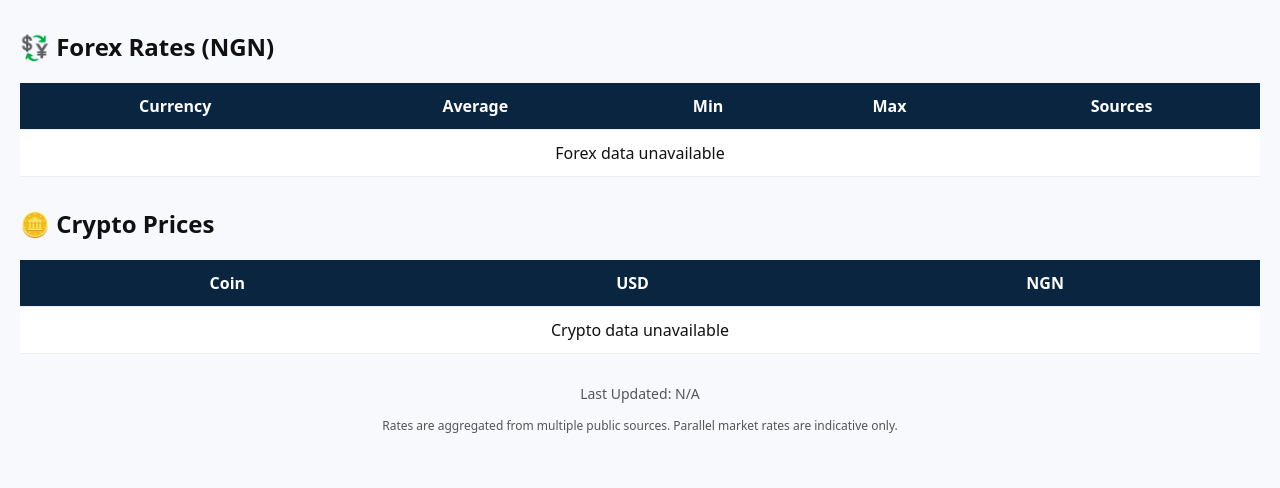
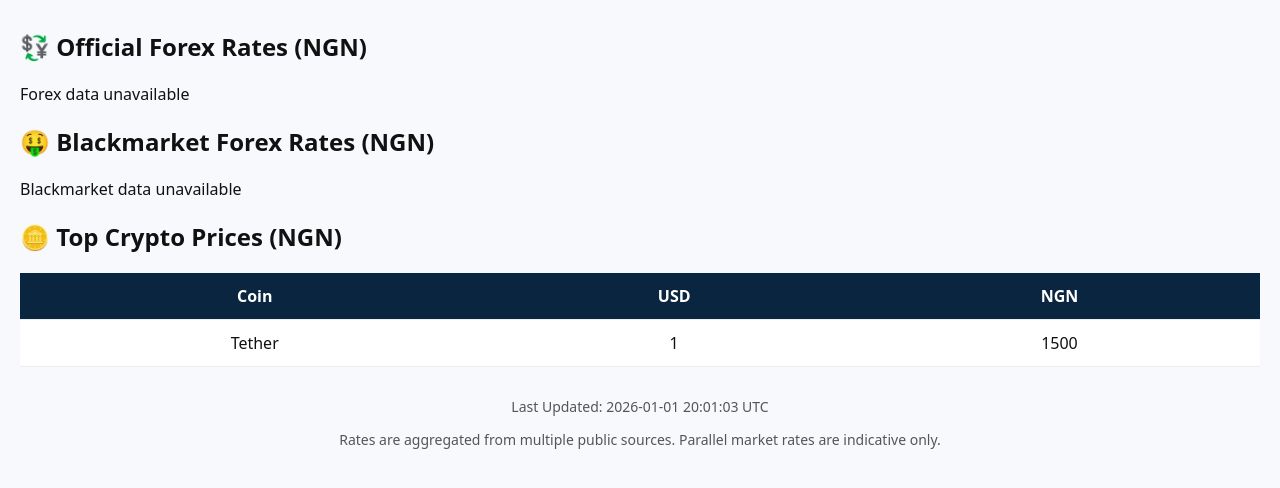
Before and after one commit to Goodguyy/naijarate, a FastAPI app: page / in a window 1280 px wide. Shown: the part 122-610 px from the top of the page. Run offline with FastAPI, Linux system fonts and the light colour scheme; data that the repository does not hold is empty.

Commit message:
Update index.html

```diff
--- a/templates/index.html
+++ b/templates/index.html
@@ -1,6 +1,8 @@
 <!DOCTYPE html>
-<html>
+<html lang="en">
 <head>
+<meta charset="UTF-8">
+<meta name="viewport" content="width=device-width, initial-scale=1.0">
 <title>NaijaRate</title>
 <link rel="stylesheet" href="/static/styles.css">
 </head>
@@ -10,61 +12,49 @@
   <p>Live Crypto & Naira Exchange Rates in One Place</p>
 </header>
 
-<section>
-<h2>💱 Forex Rates (NGN)</h2>
+<section class="grid">
+  <div class="card">
+    <h2>💱 Official Forex Rates (NGN)</h2>
+    {% if data.forex.get('USD') %}
+    <p>Avg: {{ data.forex.USD.avg }} | Min: {{ data.forex.USD.min }} | Max: {{ data.forex.USD.max }}</p>
+    <p>Sources: {{ data.forex.USD.sources }}</p>
+    {% else %}
+    <p>Forex data unavailable</p>
+    {% endif %}
+  </div>
+
+  <div class="card">
+    <h2>🤑 Blackmarket Forex Rates (NGN)</h2>
+    {% if data.forex.get('USD_blackmarket') %}
+    <p>Avg: {{ data.forex.USD_blackmarket.avg }} | Min: {{ data.forex.USD_blackmarket.min }} | Max: {{ data.forex.USD_blackmarket.max }}</p>
+    <p>Sources: {{ data.forex.USD_blackmarket.sources }}</p>
+    {% else %}
+    <p>Blackmarket data unavailable</p>
+    {% endif %}
+  </div>
+
+  <div class="card">
+    <h2>🪙 Top Crypto Prices (NGN)</h2>
+    {% if data.crypto %}
     <table>
+      <tr><th>Coin</th><th>USD</th><th>NGN</th></tr>
+      {% for coin, val in data.crypto.items() %}
       <tr>
-<th>Currency</th>
-<th>Average</th>
-<th>Min</th>
-<th>Max</th>
-<th>Sources</th>
-</tr>
-
-{% if forex %}
-  {% for cur, v in forex.items() %}
-  <tr>
-    <td>{{ cur }}</td>
-    <td>{{ v.avg | default("—") }}</td>
-    <td>{{ v.min | default("—") }}</td>
-    <td>{{ v.max | default("—") }}</td>
-    <td>{{ v.sources | default("—") }}</td>
+        <td>{{ coin.capitalize() }}</td>
+        <td>{{ val.usd }}</td>
+        <td>{{ val.ngn }}</td>
       </tr>
       {% endfor %}
+    </table>
     {% else %}
-<tr><td colspan="5">Forex data unavailable</td></tr>
+    <p>Crypto data unavailable</p>
     {% endif %}
-</table>
-</section>
-
-<section>
-<h2>🪙 Crypto Prices</h2>
-<table>
-<tr>
-<th>Coin</th>
-<th>USD</th>
-<th>NGN</th>
-</tr>
-
-{% if crypto %}
-  {% for coin, v in crypto.items() %}
-  <tr>
-    <td>{{ coin | capitalize }}</td>
-    <td>${{ v.USD | default("—") }}</td>
-    <td>₦{{ v.NGN | default("—") }}</td>
-  </tr>
-  {% endfor %}
-{% else %}
-<tr><td colspan="3">Crypto data unavailable</td></tr>
-{% endif %}
-</table>
+  </div>
 </section>
 
 <footer>
-<p>Last Updated: {{ updated | default("N/A") }}</p>
-<p class="disclaimer">
-Rates are aggregated from multiple public sources. Parallel market rates are indicative only.
-</p>
+  <p>Last Updated: {{ data.updated }}</p>
+  <p>Rates are aggregated from multiple public sources. Parallel market rates are indicative only.</p>
 </footer>
 </body>
 </html>
```
Lines whose indentation alone changed are shown as unchanged.
